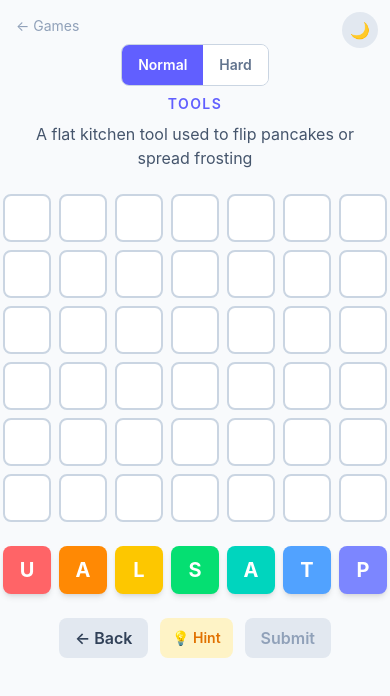
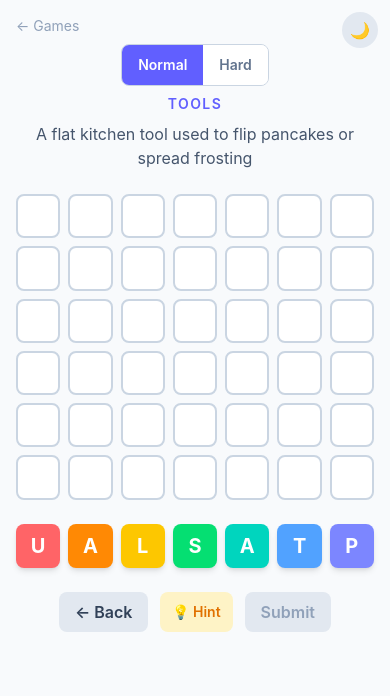
Before and after one commit to dirkcallaway/daily-kids-games, a Nuxt app: page /unscramble in a window 390 px wide. Shown: the top 696 px of the page. Built offline with nearby package versions, Linux system fonts and the light colour scheme.

Commit message:
Fixed sizing for mobile

```diff
--- a/app/components/unscramble/AnswerSlot.vue
+++ b/app/components/unscramble/AnswerSlot.vue
@@ -28,7 +28,7 @@ const animationStyle = computed(() => {
 
 <template>
   <div
-    class="flex items-center justify-center w-12 h-12 border-2 rounded-lg font-bold text-xl uppercase transition-colors"
+    class="flex items-center justify-center w-full aspect-square border-2 rounded-lg font-bold text-xl uppercase transition-colors"
     :class="bgColor"
     :style="animationStyle"
   >
--- a/app/components/unscramble/GameBoard.vue
+++ b/app/components/unscramble/GameBoard.vue
@@ -89,7 +89,7 @@ function handleKeydown(e: KeyboardEvent) {
     </div>
 
     <!-- Guess rows -->
-    <div class="flex flex-col gap-2">
+    <div class="flex flex-col gap-2 w-full">
       <UnscrambleGuessRow
         v-for="(guess, i) in state.guesses"
         :key="i"
--- a/app/components/unscramble/GuessRow.vue
+++ b/app/components/unscramble/GuessRow.vue
@@ -11,7 +11,10 @@ const props = defineProps<{
 </script>
 
 <template>
-  <div class="flex gap-2 justify-center">
+  <div
+    class="grid gap-2 w-full mx-auto"
+    :style="`grid-template-columns: repeat(${wordLength}, minmax(0, 1fr)); max-width: calc(${wordLength} * 3rem + ${wordLength - 1} * 0.5rem)`"
+  >
     <!-- Completed row -->
     <template v-if="guess">
       <UnscrambleAnswerSlot
--- a/app/components/unscramble/LetterTile.vue
+++ b/app/components/unscramble/LetterTile.vue
@@ -23,7 +23,7 @@ const color = computed(() => {
 
 <template>
   <button
-    class="flex items-center justify-center w-12 h-12 rounded-lg font-bold text-xl uppercase text-white shadow-md transition-all active:scale-90"
+    class="flex items-center justify-center w-full aspect-square rounded-lg font-bold text-xl uppercase text-white shadow-md transition-all active:scale-90"
     :class="[color, tile.isUsed ? 'opacity-0 pointer-events-none' : 'opacity-100']"
     @click="emit('click', tile.id)"
   >
--- a/app/components/unscramble/TileBank.vue
+++ b/app/components/unscramble/TileBank.vue
@@ -11,7 +11,10 @@ const emit = defineEmits<{
 </script>
 
 <template>
-  <div class="flex justify-center gap-2">
+  <div
+    class="grid gap-2 w-full mx-auto"
+    :style="`grid-template-columns: repeat(${tiles.length}, minmax(0, 1fr)); max-width: calc(${tiles.length} * 3rem + ${tiles.length - 1} * 0.5rem)`"
+  >
     <UnscrambleLetterTile
       v-for="tile in tiles"
       :key="tile.id"
```
